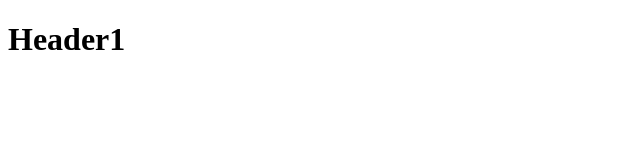
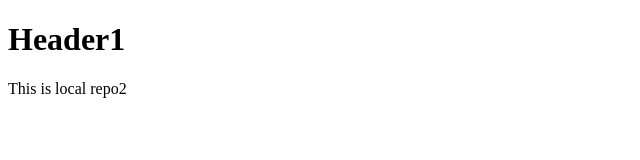
Before and after one commit to sandeepmohanty176/LocalRepo2, a plain HTML site: page index.html in a window 1280 px wide. Shown: the whole page, without its empty margins (0-640 px from the left). Drawn offline with Linux system fonts and the light colour scheme.

Commit message:
Added 1 paragraph in index file

```diff
--- a/index.html
+++ b/index.html
@@ -7,5 +7,6 @@
 </head>
 <body>
     <H1>Header1</H1>
+    <p>This is local repo2</p>
 </body>
 </html>
```
